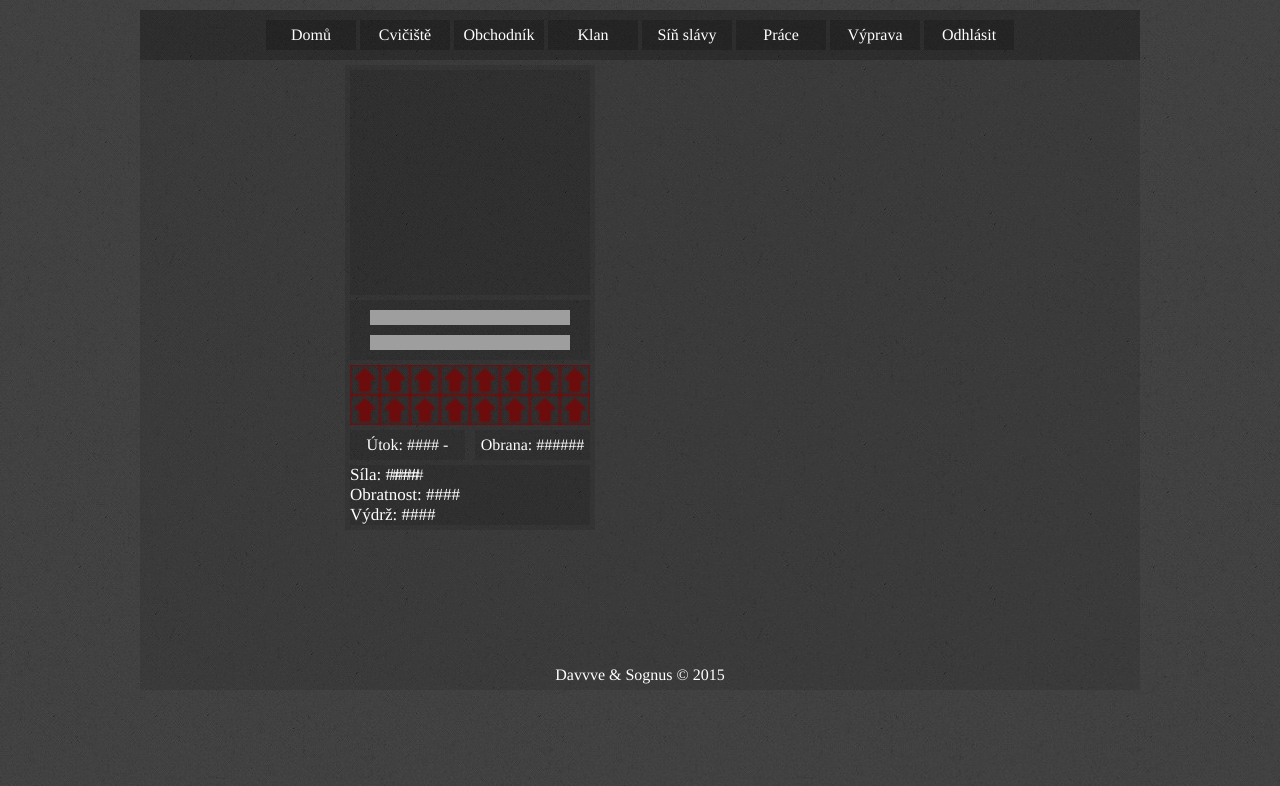
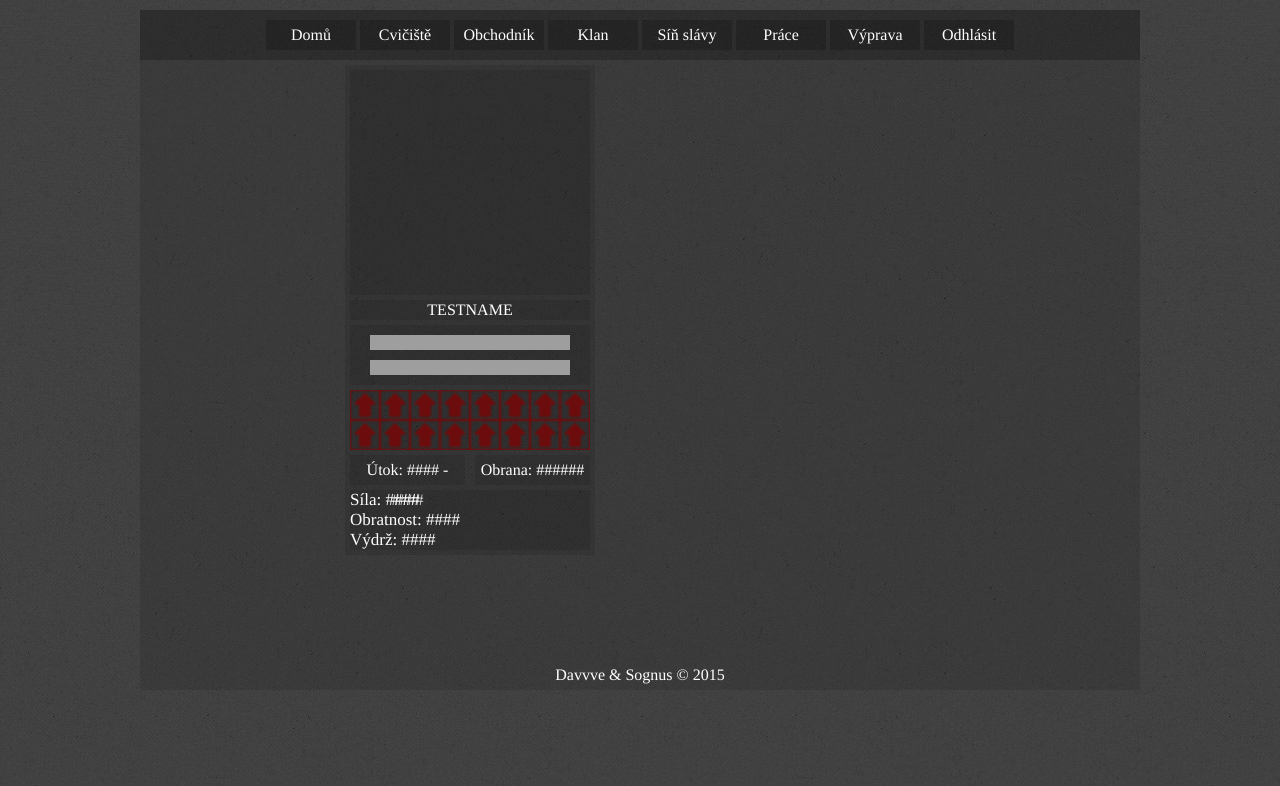
Before and after one commit to davidkriz1/PVA_RP_2015, a PHP site: page /game/index.php in a window 1280 px wide. Shown: the top 786 px of the page. Run offline with PHP 8.4, Linux system fonts and the light colour scheme; data that the repository does not hold is empty; a map, chart or similar area stays blank; grey boxes are pictures that could not be loaded.

Commit message:
Přehled postavy - jméno
Přehled postavy - jméno

```diff
--- a/game/css/default.css
+++ b/game/css/default.css
@@ -287,7 +287,7 @@ body
   margin: 5px;
   float: left;
   width: 250px;
-  height: 465px;
+  height: 490px;
   background-color: rgba(0, 0, 0, 0.1);
 }
 
@@ -298,6 +298,17 @@ body
   width: 240px;
   height: 225px;
   background-color: rgba(0, 0, 0, 0.1);
+}
+
+#content .homeplayername
+{
+  width: 240px;
+  height: 20px;
+  float: left;
+  background-color: rgba(0, 0, 0, 0.1);
+  text-align: center;
+  margin: 0px 5px 5px;
+  line-height: 20px;
 }
 
 #content .homebardiv
--- a/game/page/home.php
+++ b/game/page/home.php
@@ -1,5 +1,8 @@
 <div class="homeplayersummarydiv">
   <div class="homeplayeravatar"></div>
+  <div class="homeplayername">
+  TESTNAME
+  </div>
   <div class="homebardiv">
     <img class="homebarimg" alt="150/200" src="../barHP.php?a=150&amp;b=200">
     <img class="homebarimg" alt="100/200" src="../barXP.php?a=100&amp;b=200">
```
